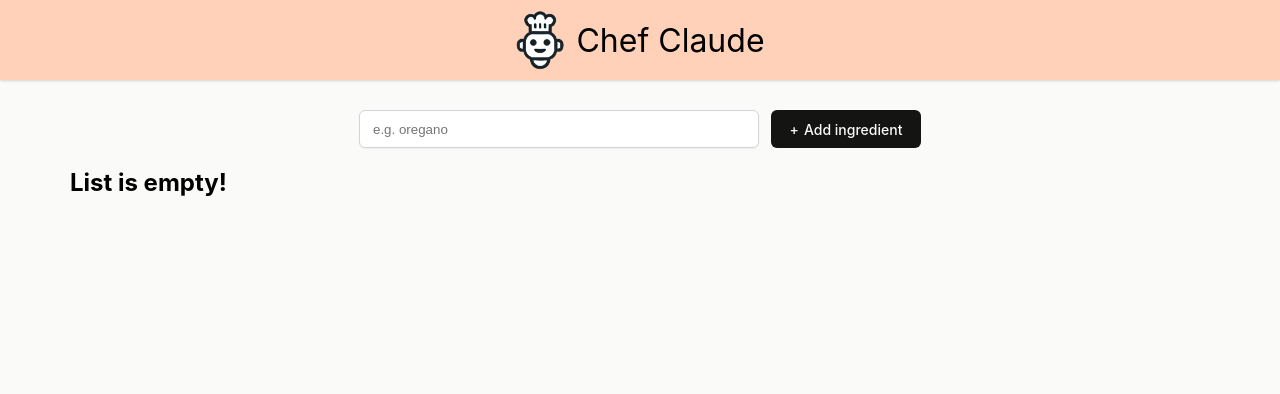
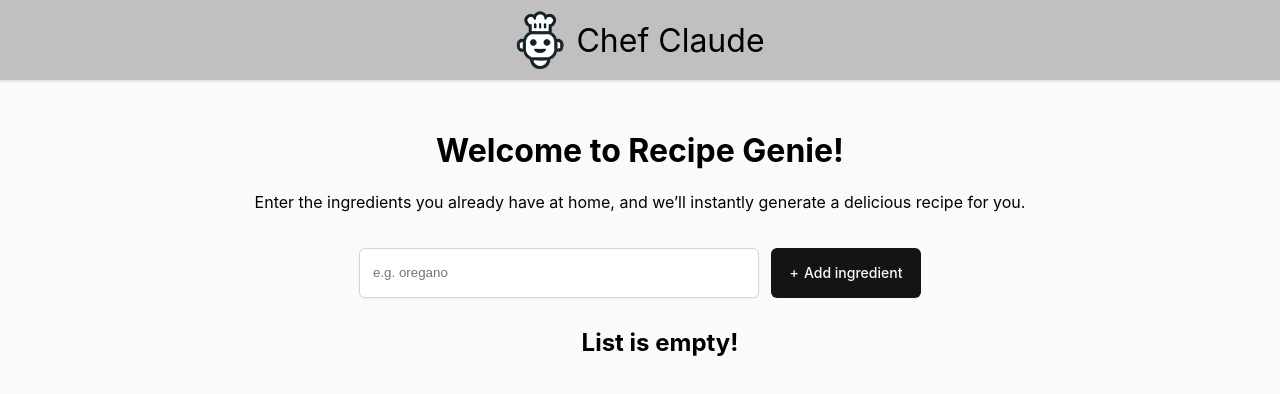
Before and after one commit to 2iaad/React, a React (Vite) app: page / in a window 1280 px wide. Shown: the top 394 px of the page. Built offline with nearby package versions, Linux system fonts and the light colour scheme.

Commit message:
[Integrated ai to generate recipe]

```diff
--- a/src/App-Main.jsx
+++ b/src/App-Main.jsx
@@ -1,3 +1,4 @@
+import Intro from './Main-Intro'
 import Form from './Main-Form'
 import ReqRecommendation from './Main-ReqRecommendation'
 import ClaudeRecipe from './Main-ClaudeRecipe'
@@ -27,6 +28,7 @@ export default function Main() {
 
     return (
         <main>
+            <Intro />
             <Form handleSubmit={handleSubmit} />
             <ReqRecommendation ingredients={ingredients} handleRecipe={handleRecipe} />
             {Recipe && <ClaudeRecipe Recipe={Recipe} />}
--- /dev/null
+++ b/src/Main-Intro.jsx
@@ -0,0 +1,9 @@
+export default function Intro() {
+
+    return (
+        <div id='app-introduction'>
+            <h1>Welcome to Recipe Genie!</h1>
+            <p>Enter the ingredients you already have at home, and we’ll instantly generate a delicious recipe for you.</p>
+        </div>
+    )
+}
--- a/src/Main-ReqRecommendation.jsx
+++ b/src/Main-ReqRecommendation.jsx
@@ -7,7 +7,7 @@ export default function ReqRecommendation(props) {
         <section>
             {(props.ingredients).length > 0 ? // conditional rendering
                 <>
-                    <ul id='list'>
+                    <ul className='list'>
                         <h2>Ingredients on hand:</h2>
                         {ingredientsListItems}
                     </ul>
@@ -21,7 +21,7 @@ export default function ReqRecommendation(props) {
                     </div>}
                 </>
                 :
-                <ul><h2>List is empty!</h2></ul>}
+                <ul className ='list'><h2>List is empty!</h2></ul>}
         </section>
     )
 }
--- a/src/index.css
+++ b/src/index.css
@@ -14,7 +14,7 @@ header {
     align-items: center;
     gap: 11px;
     height: 80px;
-    background-color: rgb(255, 209, 184);
+    background-color: rgb(193, 191, 191);
     box-shadow: 0px 1px 3px 0px rgba(0, 0, 0, 0.10), 0px 1px 2px 0px rgba(0, 0, 0, 0.06);
 }
 
@@ -27,14 +27,25 @@ header>h1 {
 }
 
 main {
-    padding: 30px 30px 10px;
+    display: flex;
+    justify-content: center;
+    align-items: center;
+    flex-direction: column;
+    padding: 30px 50px;
+}
+
+#app-introduction {
+    text-align: center;
+    margin-bottom: 20px;
+    width: 90%;
 }
 
 .add-ingredient-form {
     display: flex;
     justify-content: center;
     gap: 12px;
-    height: 38px;
+    height: 50px;
+    width: 80%;
 }
 
 .add-ingredient-form>input {
@@ -56,6 +67,7 @@ main {
     width: 150px;
     font-size: 0.875rem;
     font-weight: 500;
+    cursor: pointer;
 }
 
 .add-ingredient-form>button::before {
@@ -69,8 +81,8 @@ main {
     justify-content: space-evenly;
     border-radius: 10px;
     background-color: rgb(216, 214, 214);
-    margin: 40px 0px;
-    padding: 10px;
+    margin: 35px 0px;
+    padding: 10px 30px;
 }
 
 .get-recipe-container button {
@@ -82,6 +94,14 @@ main {
     cursor: pointer;
 }
 
-ul#list li {
-    margin-left: 50px;
+ul.list {
+    margin-top: 30px;
+    text-align: center;
+    list-style: none;
 }
+
+ul.list li {
+    text-align: center;
+    margin: 5px;
+    margin-right: 40px;
+}
```
